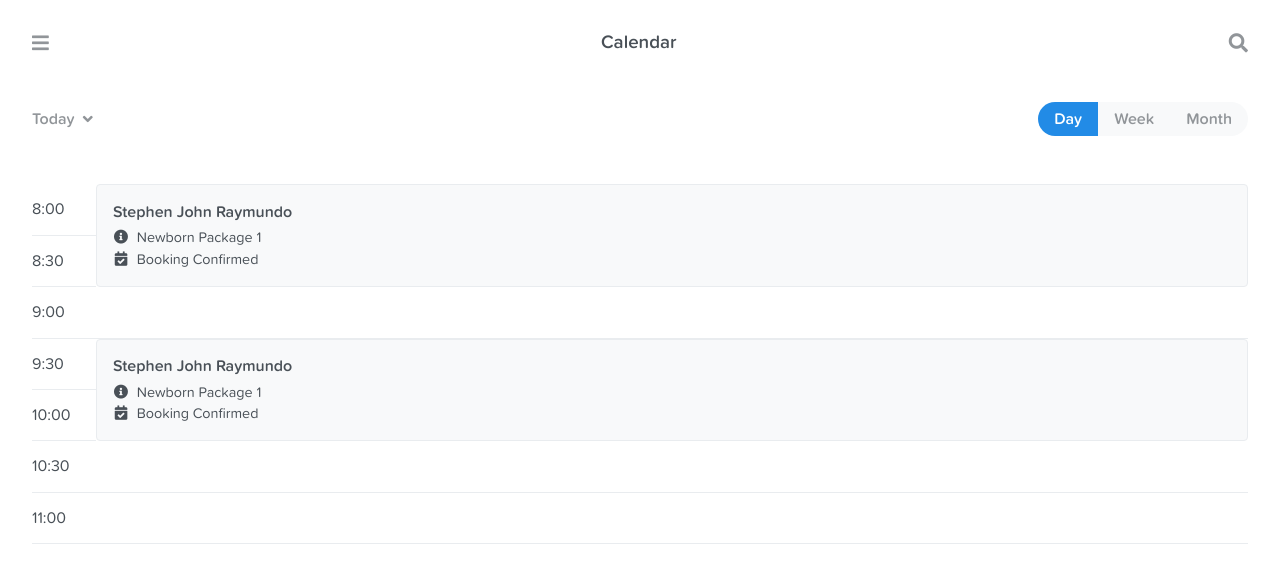
After one commit to lucky8548875/rememberthemlittle, a PHP site: page /app/admin/calendar/index.html in a window 1280 px wide. The commit adds this page. Shown: the top 583 px of the page. Run offline with PHP 8.4, Linux system fonts and the light colour scheme; data that the repository does not hold is empty; some libraries are stand-ins or nearby versions.

Commit message:
batch commit

```diff
--- a/_system/css/playfulcss/playfulcss.css
+++ b/_system/css/playfulcss/playfulcss.css
@@ -715,7 +715,7 @@ a > * + *, button > * + *, a.button > * + *, .index main div:first-child div:fir
   margin-right: 0.25rem;
 }
 
-.admin nav {
+.calendar nav {
   display: -webkit-box;
   display: -ms-flexbox;
   display: flex;
@@ -731,7 +731,7 @@ a > * + *, button > * + *, a.button > * + *, .index main div:first-child div:fir
   z-index: 1;
 }
 
-.admin nav > a {
+.calendar nav > a {
   padding: 1rem;
   display: -webkit-box;
   display: -ms-flexbox;
@@ -741,15 +741,15 @@ a > * + *, button > * + *, a.button > * + *, .index main div:first-child div:fir
           align-items: center;
 }
 
-.admin nav > a > i {
+.calendar nav > a > i {
   font-size: 1.2rem;
 }
 
-.admin nav > a:nth-child(2) {
+.calendar nav > a:nth-child(2) {
   color: #228be6;
 }
 
-.admin main {
+.calendar main {
   width: 100%;
   display: -webkit-box;
   display: -ms-flexbox;
@@ -764,7 +764,7 @@ a > * + *, button > * + *, a.button > * + *, .index main div:first-child div:fir
   margin-top: 1rem;
 }
 
-.admin main .control {
+.calendar main .control {
   display: -webkit-box;
   display: -ms-flexbox;
   display: flex;
@@ -780,56 +780,56 @@ a > * + *, button > * + *, a.button > * + *, .index main div:first-child div:fir
   margin-bottom: 3rem;
 }
 
-.admin main .control .filter {
-  display: -webkit-box;
-  display: -ms-flexbox;
-  display: flex;
-  -webkit-box-align: center;
-      -ms-flex-align: center;
-          align-items: center;
-}
-
-.admin main .control .filter i {
+.calendar main .control .filter {
+  display: -webkit-box;
+  display: -ms-flexbox;
+  display: flex;
+  -webkit-box-align: center;
+      -ms-flex-align: center;
+          align-items: center;
+}
+
+.calendar main .control .filter i {
   margin-left: 0.5rem;
 }
 
-.admin main .control .group {
-  display: -webkit-box;
-  display: -ms-flexbox;
-  display: flex;
-}
-
-.admin main .control .group a {
+.calendar main .control .group {
+  display: -webkit-box;
+  display: -ms-flexbox;
+  display: flex;
+}
+
+.calendar main .control .group a {
   padding: 0.5rem 1rem;
   background-color: #f8f9fa;
   color: #919599;
 }
 
-.admin main .control .group a.active {
+.calendar main .control .group a.active {
   background-color: #228be6;
   color: #ffffff;
 }
 
-.admin main .control .group a:first-child {
+.calendar main .control .group a:first-child {
   border-radius: 2rem 0rem 0rem 2rem;
 }
 
-.admin main .control .group a:last-child {
+.calendar main .control .group a:last-child {
   border-radius: 0rem 2rem 2rem 0rem;
 }
 
-.admin main table {
+.calendar main table {
   margin-bottom: 2rem;
   width: 100%;
   padding-left: 2rem;
   padding-right: 2rem;
 }
 
-.admin main table tbody tr td:first-child {
+.calendar main table tbody tr td:first-child {
   width: 4rem;
 }
 
-.admin main table tbody tr td.booking {
+.calendar main table tbody tr td.booking {
   background-color: #f8f9fa;
   border-bottom: 0;
   border: 1px solid #e9ecef;
@@ -837,47 +837,47 @@ a > * + *, button > * + *, a.button > * + *, .index main div:first-child div:fir
   padding: 1rem;
 }
 
-.admin main table tbody tr td.booking div.booking-item {
-  display: -webkit-box;
-  display: -ms-flexbox;
-  display: flex;
-  -webkit-box-orient: vertical;
-  -webkit-box-direction: normal;
-      -ms-flex-direction: column;
-          flex-direction: column;
-}
-
-.admin main table tbody tr td.booking div.booking-item * > i {
+.calendar main table tbody tr td.booking div.booking-item {
+  display: -webkit-box;
+  display: -ms-flexbox;
+  display: flex;
+  -webkit-box-orient: vertical;
+  -webkit-box-direction: normal;
+      -ms-flex-direction: column;
+          flex-direction: column;
+}
+
+.calendar main table tbody tr td.booking div.booking-item * > i {
   width: 1rem;
   text-align: center;
   margin-right: 0.25rem;
 }
 
-.admin main table tbody tr td.booking div.booking-item * + * {
+.calendar main table tbody tr td.booking div.booking-item * + * {
   margin-top: 0.25rem;
 }
 
-.admin main table tbody tr td.booking div.booking-item .client-name {
+.calendar main table tbody tr td.booking div.booking-item .client-name {
   font-weight: bold;
   margin-bottom: 0.25rem;
 }
 
-.admin main table tbody tr td.booking div.booking-item .package {
+.calendar main table tbody tr td.booking div.booking-item .package {
   font-size: 0.9rem;
 }
 
-.admin main table tbody tr td.booking div.booking-item .themes {
+.calendar main table tbody tr td.booking div.booking-item .themes {
   font-size: 0.9rem;
 }
 
-.admin main .week-table-container {
-  width: 100%;
-  display: -webkit-box;
-  display: -ms-flexbox;
-  display: flex;
-}
-
-.admin main .week-table-container > div {
+.calendar main .week-table-container {
+  width: 100%;
+  display: -webkit-box;
+  display: -ms-flexbox;
+  display: flex;
+}
+
+.calendar main .week-table-container > div {
   overflow-x: auto;
   height: 100%;
   width: 100%;
--- a/_system/css/playfulcss/playfulcss.sass
+++ b/_system/css/playfulcss/playfulcss.sass
@@ -20,7 +20,7 @@
 @import 'website/responsive'
 @import 'website/general'
 @import 'website/index'
-@import 'website/admin'
+@import 'website/calendar'
 @import 'website/dashboard'
 @import 'website/transactions'
 @import 'website/blueprint'
--- a/_system/css/playfulcss/website/_admin.sass
+++ b/_system/css/playfulcss/website/_calendar.sass
@@ -1,4 +1,4 @@
-.admin
+.calendar
 
     nav
         display: flex
--- a/_system/js/mixins/facebook.js
+++ b/_system/js/mixins/facebook.js
@@ -11,6 +11,7 @@ var facebookMixin = {
     methods: {
 
         fbInit: function() {
+
 
             // Set fb status to loading
             this.facebook.status = 'LOADING';
@@ -38,6 +39,8 @@ var facebookMixin = {
                 js.src = 'https://connect.facebook.net/en_US/sdk.js#xfbml=1&version=v3.1&appId=736479600033096&autoLogAppEvents=1';
                 fjs.parentNode.insertBefore(js, fjs);
             }(document, 'script', 'facebook-jssdk'));
+
+
 
         },
 
--- a/_system/php/api/booking/getAll.php
+++ b/_system/php/api/booking/getAll.php
@@ -8,6 +8,7 @@ $account_id = $_POST['account_id'];
 $token = $_POST['token'];
 
 if(isAdminTokenValid($account_id,$token)){
+// if(true){
 try {
 
     # Connect to Database
--- a/_system/php/connection/db_connection.php
+++ b/_system/php/connection/db_connection.php
@@ -7,13 +7,13 @@
     // $dbname = "rtl_v1";
 
     # Set database parameters
-    // $servername = "localhost:3306";
-    // $username = "root";
-    // $password = "usbw";
-    // $dbname = "rtl_v1";
+    $servername = "localhost:3306";
+    $username = "root";
+    $password = "usbw";
+    $dbname = "rtl_v1";
 
     // # Set database parameters
-    $servername = "us-cdbr-iron-east-01.cleardb.net";
-    $username = "bdae6583c4d8a6";
-    $password = "6db3f997";
-    $dbname = "heroku_ec3a65f2f95b293";
+    // $servername = "us-cdbr-iron-east-01.cleardb.net";
+    // $username = "bdae6583c4d8a6";
+    // $password = "6db3f997";
+    // $dbname = "heroku_ec3a65f2f95b293";
--- a/_system/php/functions/checkAdminToken.php
+++ b/_system/php/functions/checkAdminToken.php
@@ -2,15 +2,15 @@
 
 function isAdminTokenValid($account_id,$token){
 
-    // $servername = "localhost:3306";
-    // $username = "root";
-    // $password = "usbw";
-    // $dbname = "rtl_v1";
+    $servername = "localhost:3306";
+    $username = "root";
+    $password = "usbw";
+    $dbname = "rtl_v1";
 
-    $servername = "us-cdbr-iron-east-01.cleardb.net";
-    $username = "bdae6583c4d8a6";
-    $password = "6db3f997";
-    $dbname = "heroku_ec3a65f2f95b293";
+    // $servername = "us-cdbr-iron-east-01.cleardb.net";
+    // $username = "bdae6583c4d8a6";
+    // $password = "6db3f997";
+    // $dbname = "heroku_ec3a65f2f95b293";
 
     try{
 
--- /dev/null
+++ b/app/admin/calendar/index.html
@@ -0,0 +1,224 @@
+<!DOCTYPE html>
+<html lang="en">
+
+<head>
+    <meta charset="UTF-8">
+    <meta name="viewport" content="width=device-width, initial-scale=1.0">
+    <meta http-equiv="X-UA-Compatible" content="ie=edge">
+    <meta name="theme-color" content="#228be6">
+    <link rel="stylesheet" href="/_system/css/fontawesome/css/all.min.css">
+    <link rel="stylesheet" href="/_system/css/playfulcss/playfulcss.css">
+    <link rel="stylesheet" href="/_system/css/proxima.woff3.css">
+    <title>Remember Them Little</title>
+</head>
+
+<body class="calendar">
+
+    <!-- Vue App -->
+    <div id="app">
+        <!-- App bar-->
+        <nav>
+            <a href="#" @click="$root.$refs.drawer.show()">
+                <i class="fas fa-bars"></i>
+            </a>
+            <h3>Calendar</h3>
+            <a href="#">
+                <i class="fas fa-search"></i>
+            </a>
+        </nav>
+
+        <!-- Main Content -->
+        <main v-cloak>
+            <div class="control">
+                <a class="filter">
+                    <span>Today</span>
+                    <i class="fas fa-angle-down"></i>
+                </a>
+                <div class="group">
+                    <a href="#" class="active">Day</a>
+                    <a href="#">Week</a>
+                    <a href="#">Month</a>
+                </div>
+            </div>
+
+            <table>
+                    <tbody>
+                        <tr>
+                            <td>8:00</td>
+                            <td class="booking" rowspan="2">
+                                <div class="booking-item">
+
+                                    <span class="client-name">
+                                        Stephen John Raymundo
+                                    </span>
+                                    <span class="package">
+                                        <i class="fas fa-info-circle"></i>
+                                        <span>Newborn Package 1</span>
+                                    </span>
+                                    <span class="themes">
+                                        <i class="fas fa-calendar-check"></i>
+                                        <span>Booking Confirmed</span>
+                                    </span>
+                                </div>
+                            </td>
+                        </tr>
+                        <tr>
+                            <td>8:30</td>
+                        </tr>
+                        <tr>
+                            <td>9:00</td>
+                            <td></td>
+                        </tr>
+                        <tr>
+                            <td>9:30</td>
+                            <td class="booking" rowspan="2">
+                                <div class="booking-item">
+
+                                    <span class="client-name">
+                                        Stephen John Raymundo
+                                    </span>
+                                    <span class="package">
+                                        <i class="fas fa-info-circle"></i>
+                                        <span>Newborn Package 1</span>
+                                    </span>
+                                    <span class="themes">
+                                        <i class="fas fa-calendar-check"></i>
+                                        <span>Booking Confirmed</span>
+                                    </span>
+                                </div>
+                            </td>
+                        </tr>
+                        <tr>
+                            <td>10:00</td>
+                        </tr>
+                        <tr>
+                            <td>10:30</td>
+                            <td></td>
+                        </tr>
+                        <tr>
+                            <td>11:00</td>
+                            <td></td>
+                        </tr>
+
+                    </tbody>
+                </table>
+
+        </main>
+
+
+
+        <modal inline-template ref="booking" v-cloak>
+                <transition name="zoom-out">
+                    <div class="booking-modal" v-if="visible">
+
+                        <h3>
+                            <span>Booking Details</span>
+                            <a href="#" @click="visible=false">
+                                <i class="fas fa-times"></i>
+                                <span>Close</span>
+                            </a>
+
+                        </h3>
+                        <div class="overflow-container">
+                            <table>
+                                <tr>
+                                    <td>Schedule</td>
+                                    <td>
+                                        <i class="fas fa-calendar-alt"></i>
+                                        <span>{{new Date(params.booking_date).toDateString().substr(3,12)}}</span><br><br>
+                                        <i class="fas fa-clock"></i>
+                                        <span>{{params.booking_time}}</span><br>
+                                    </td>
+                                </tr>
+                                <tr>
+                                    <td>Status</td>
+                                    <td>{{params.booking_status}}</td>
+                                </tr>
+                                <tr>
+                                    <td>Total Price</td>
+                                    <td>Php {{params.booking_total_price}}</td>
+                                </tr>
+                                <tr>
+                                    <td>Deposit Slip</td>
+                                    <td style="text-align:center">
+                                        <img :src="params.booking_deposit_slip" width="50%">
+                                    </td>
+                                </tr>
+                            </table>
+                            <br>
+                            <button @click="$root.approveBooking(params.booking_id); visible=false" class="primary wide justify-center" v-if="params.booking_status=='AWAITING_CONFIRMATION'">
+                                <span>Confirm Booking</span>
+                            </button>
+                        </div>
+                    </div>
+                </transition>
+            </modal>
+
+        <!-- Sliding Drawer -->
+        <toggle inline-template ref="drawer" v-cloak>
+
+
+            <div>
+                <transition name="fade" appear>
+                    <div class="blocker" @click="hide()" v-show="visible"></div>
+                </transition>
+
+                <transition name="slide-right">
+                    <div class="drawer" v-show="visible">
+
+                        <a href="#">
+                            <i class="fas fa-home"></i>
+                            <span>Dashboard</span>
+                        </a>
+
+                        <a href="#" class="active">
+                            <i class="fas fa-th"></i>
+                            <span>Transactions</span>
+                        </a>
+                        <div class="subitems">
+                                <a href="#" class="active">
+                                    <span>Bookings</span>
+                                </a>
+                                <a href="#">
+                                    <span>Orders</span>
+                                </a>
+                            </div>
+                        <a href="#">
+                            <i class="fas fa-cog"></i>
+                            <span>Settings</span>
+                        </a>
+                        <a href="#">
+                            <i class="fas fa-file"></i>
+                            <span>Reports</span>
+                        </a>
+                    </div>
+                </transition>
+            </div>
+
+        </toggle>
+
+    </div>
+
+    <script src="/_system/js/vendor/vue.js"></script>
+    <script src="/_system/js/vendor/vue-resource@1.5.1.js"></script>
+    <script src="/_system/js/components/components.js"></script>
+    <script src="/_system/js/mixins/account.js"></script>
+    <script src="/_system/js/mixins/admin.js"></script>
+    <script src="/_system/js/mixins/facebook.js"></script>
+    <script>
+        var app = new Vue({
+            el: '#app',
+            mixins: [accountMixin,adminMixin, facebookMixin],
+            data: {
+                bookings: [],
+            },
+            mounted: function () {
+                this.fbInit();
+                this.getAllBookings();
+            },
+        })
+    </script>
+
+</body>
+
+</html>
```
Also changed, not shown: other parts of _system/css/playfulcss/playfulcss.css (+32 -32 lines), _system/php/api/booking/getByDate.php (added, +70 -0 lines), _system/php/functions/checkToken.php (+8 -8 lines), .htaccess, 1 other file.
